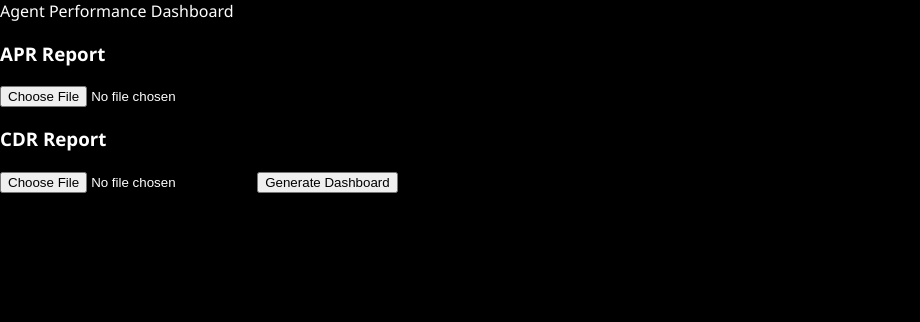
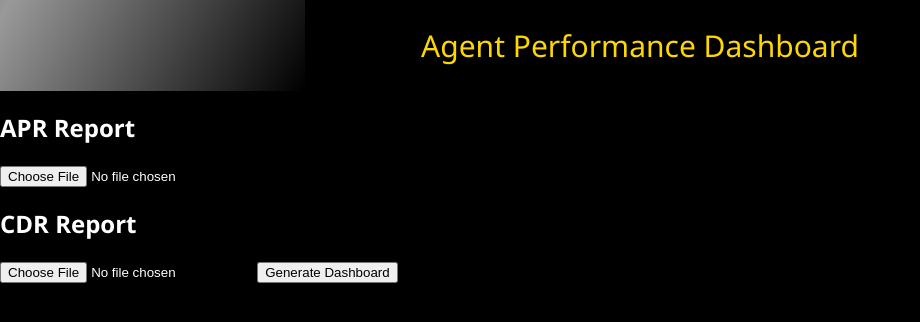
Before and after one commit to Viratmalakar/apr-report, a Flask app: page / in a window 1280 px wide. Shown: the top 322 px of the page, without its empty margins (0-920 px from the left). Run offline with Flask 3, Linux system fonts and the light colour scheme.

Commit message:
Update upload.html

```diff
--- a/templates/upload.html
+++ b/templates/upload.html
@@ -1,32 +1,42 @@
 <!DOCTYPE html>
 <html>
 <head>
-    <title>Upload Reports</title>
-    <link rel="stylesheet" href="/static/style.css">
+    <title>Agent Performance Dashboard</title>
+    <link rel="stylesheet" href="{{ url_for('static', filename='style.css') }}">
 </head>
 <body>
 
-<div class="animated-header">Agent Performance Dashboard</div>
+<div class="animated-header shine-text">
+    Agent Performance Dashboard
+</div>
 
-<form action="/dashboard" method="POST" enctype="multipart/form-data"
-      class="upload-box" id="uploadForm">
+<div class="upload-wrapper">
 
-    <h3>APR Report</h3>
-    <input type="file" name="agent_file" required>
+    <form action="/dashboard" method="POST" enctype="multipart/form-data"
+          class="upload-box" id="uploadForm">
 
-    <h3>CDR Report</h3>
-    <input type="file" name="cdr_file" required>
+        <h2>APR Report</h2>
+        <input type="file" name="agent_file" required>
 
-    <button type="submit">Generate Dashboard</button>
-</form>
+        <h2>CDR Report</h2>
+        <input type="file" name="cdr_file" required>
 
+        <button type="submit" class="generate-btn">
+            Generate Dashboard
+        </button>
+
+    </form>
+
+</div>
+
+<!-- Cinematic Processing Overlay -->
 <div class="processing-overlay" id="processingOverlay">
     <div class="loader-box">
         <div class="gold-spinner"></div>
-        <p>Generating Performance Dashboard...</p>
+        <p class="loading-text">Processing Reports...</p>
     </div>
 </div>
 
-<script src="/static/script.js"></script>
+<script src="{{ url_for('static', filename='script.js') }}"></script>
 </body>
 </html>
```
